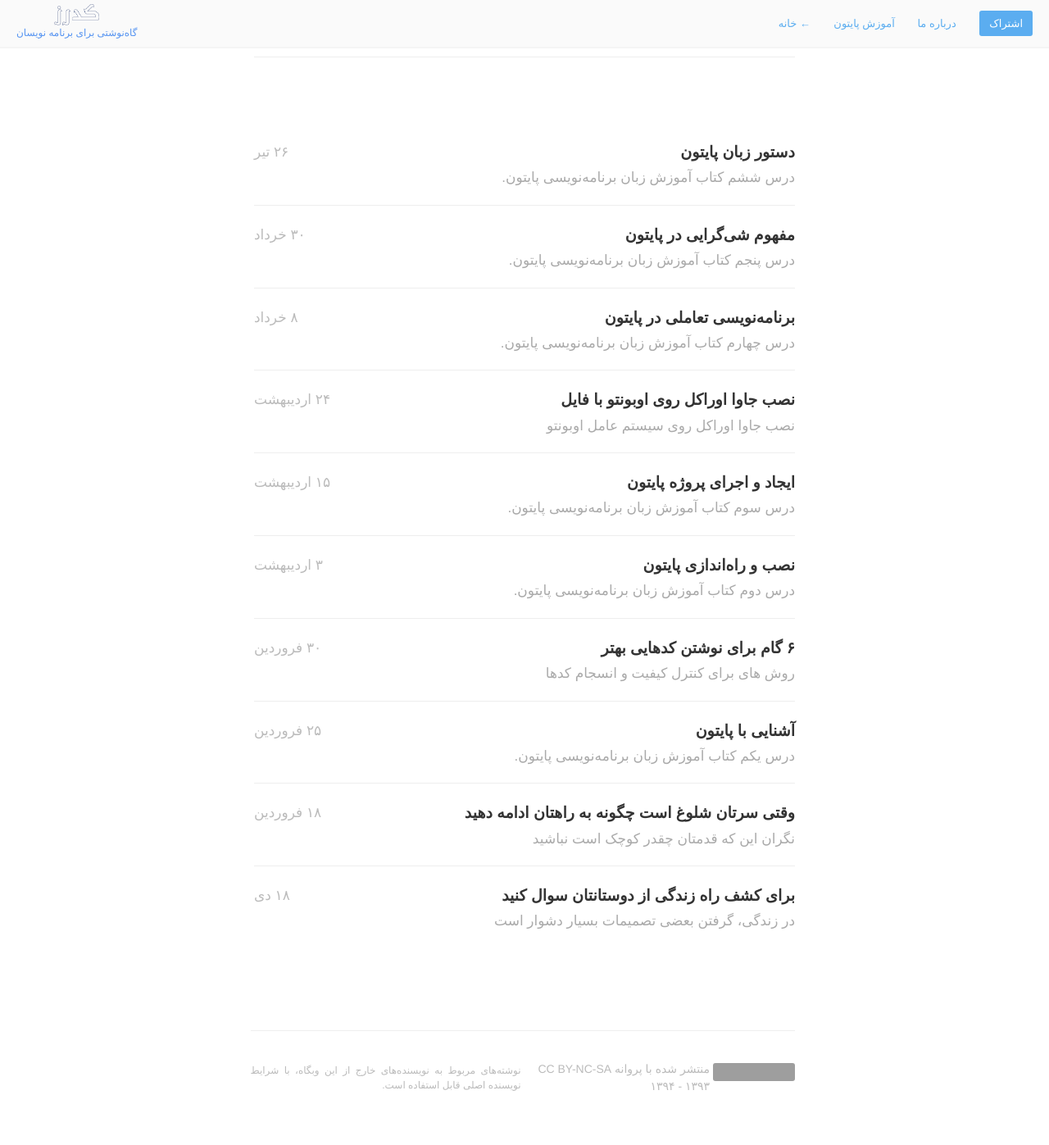
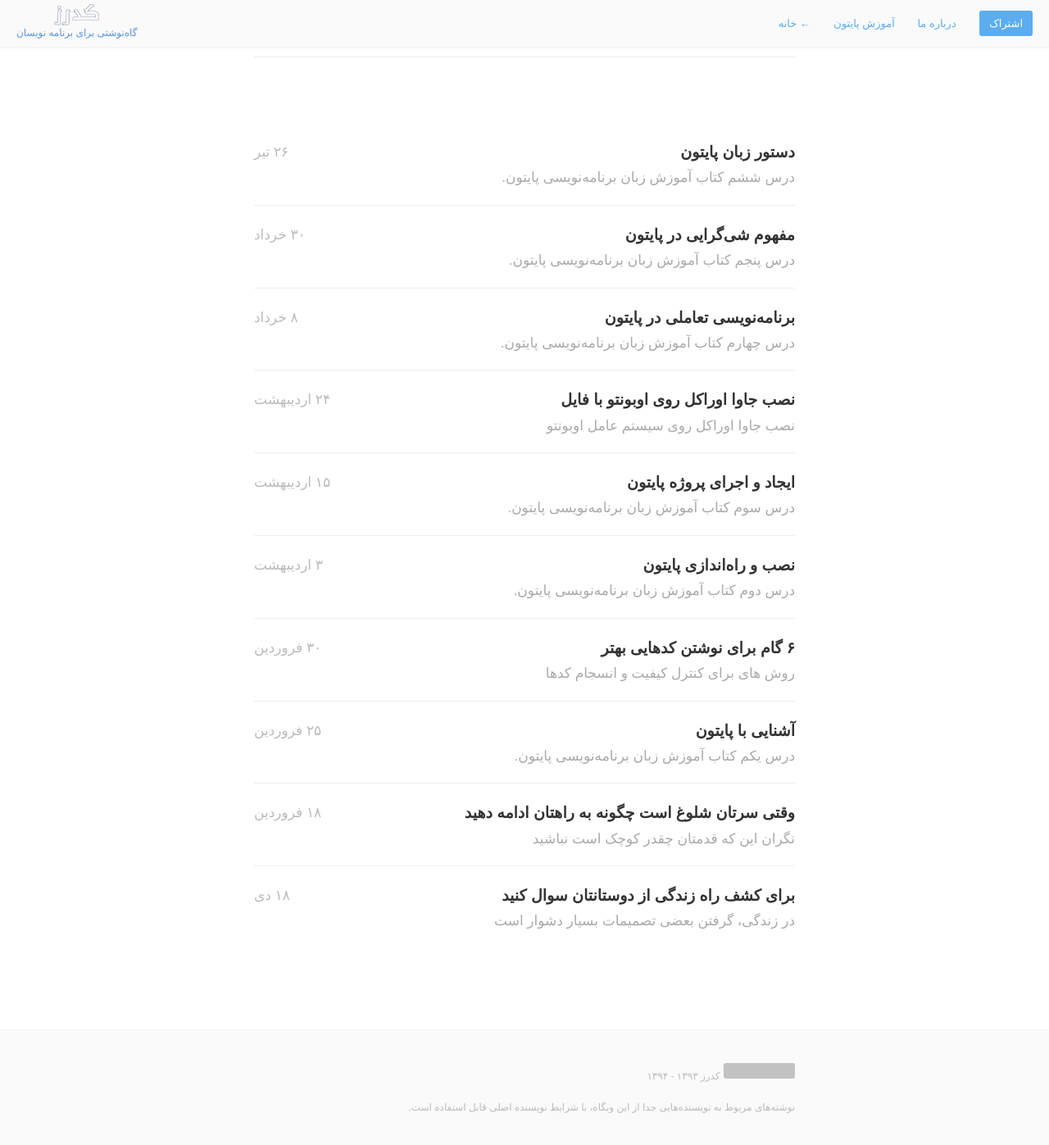
Before and after one commit to coderz-ir/coderz, a Jekyll site: the page built from index.html, in a window 1280 px wide and 1400 px high, scrolled down 230 px. Shown: the top 1397 px of the window at 82% size. Built offline with Jekyll 4.4.1, drawn with Linux system fonts in a browser that asks for light colours; some web fonts are replaced; Markdown is read by kramdown in place of the engine named in the settings; the list of posts is cut into pages by our own code; before the commit the page ends 1583 px from its top, so only the background shows below that; grey boxes are pictures that could not be loaded.

Commit message:
fix footer

```diff
--- a/_includes/footer.html
+++ b/_includes/footer.html
@@ -1,24 +1,22 @@
+<div class="wr-footer">
 <footer id="footer">
-<div style="right:0">
-    <p class="small">
-        <a rel="license" href="http://creativecommons.org/licenses/by-nc-sa/4.0/"  target="_blank" style="width: 100px;">
-            <img alt="Creative Commons License" style="border-width:0;margin-bottom: 3px;width: 100px;" src="http://mirrors.creativecommons.org/presskit/buttons/88x31/png/by-nc-sa.png" />
+<div class="footerbody">
+    <div style="width:auto">
+        <a rel="license" href="http://creativecommons.org/licenses/by-nc-sa/4.0/"  target="_blank" style="width:87px;height:30px;display:inline-block">
+            <img alt="Creative Commons License BY-NC-SA" style="border-width:0;margin-bottom:3px;width:87px;opacity:0.6" src="http://mirrors.creativecommons.org/presskit/buttons/88x31/png/by-nc-sa.png" />
         </a>
-        <span style="display:inline-block;vertical-align:top;height:35px;margin-top:-3px" >منتشر شده با پروانه CC BY-NC-SA <br>
+        <p class="small" style="display:inline-block;vertical-align:top;margin-top:7px;font-size:12px" > کدرز
                                ۱۳۹۳ -
             <script>
                 moment.loadPersian();
                 var date = moment().format('jYYYY');
                 document.write(date);
             </script>
-        </span>
-    </p>
+        </p>
+    </div>
 </div>
-
-<div style="left:0">
-    <p class="small" style="font-size:12px;">
-        <span style="margin-top:-3px" >نوشته‌‌های مربوط به نویسنده‌های خارج از این وبگاه، با شرایط نویسنده اصلی قابل استفاده است.
-        </span>
-    </p>
+<p class="small" style="font-size:12px">
+ نوشته‌‌های مربوط به نویسنده‌هایی جدا از این وبگاه، با شرایط نویسنده اصلی قابل استفاده است.
+</p>
+</footer>
 </div>
-</footer>
--- a/_layouts/default.html
+++ b/_layouts/default.html
@@ -3,7 +3,7 @@
 <head>
   <meta charset="utf-8">
   <meta http-equiv="X-UA-Compatible" content="IE=edge,chrome=1">
-  <meta name="viewport" content="width=device-width, initial-scale=1">
+  <meta name="viewport" content="width=device-width, initial-scale=1.0, maximum-scale=1.0, user-scalable=no">
 
   <title>{{ site.name }}{% if page.title %} - {{ page.title }}{% endif %}</title>
   <link rel="shortcut icon" href="/assets/images/favicon.ico">
--- a/assets/css/style.css
+++ b/assets/css/style.css
@@ -123,6 +123,9 @@ nav.main-nav {
 	z-index: 100;
     border-bottom: 1px #F5F5F5 solid;
     box-shadow: 0 0px 1px rgba(0,0,0,0.25);
+    right: 0;
+    top: 0;
+    left:0;
 }
 
 nav.main-nav ul {
@@ -154,6 +157,10 @@ nav a#pull {
 	display: none;
 }
 
+nav a#pull:focus {
+    outline: 0;
+}
+
 
 @media only screen and (max-width : 480px) {
 	nav.main-nav ul {
@@ -174,7 +181,9 @@ nav a#pull {
     nav.main-nav a {
 	    color: #5badf0;
 	    font-size: 13px;
-	    line-height: 1.35;
+	    line-height: 1.35;:focus {
+    outline: 0;
+}
 	    border-radius: 3px;
     }
     nav.main-nav a.cta {
@@ -504,19 +513,32 @@ Post List
 	font-size: 17px;
 }
 
-#footer {
-	box-shadow: inset 0 1px 0 #eee;
-	padding: 40px 0 0 0;
+.wr-footer{
+    width: 100%;
+    background: #FAFAFA;
+    box-shadow: 0 0px 1px rgba(0,0,0,0.25);
+	padding: 20px 0 20px 0;
 	margin-top: 100px;
     position: absolute;
-    text-align: center;
+    right: 0;
+    left: 0;
 }
 
-#footer div{
-	width:330px;
-	display:inline-block;
+#footer {
+    max-width: 740px;
+    margin-left:auto;
+    margin-right:auto;
+    margin-top:20px;
+    padding: 0 40px;
+}
+
+.footerbody{
+    display: table;
+}
+
+div.footerbody{
+	display: table-cell;
 	vertical-align:top;
-	position:relative;
 }
 
 /* Post Page */
@@ -712,7 +734,7 @@ h2.month {
 	#wrapper { padding:20px 20px 20px 20px;}
 	#header { margin-bottom: 60px; border-bottom: 1px solid #eee; }
 	.post { margin: 80px 0; }
-	#footer { margin-top: 60px; }
+	#footer { margin-top: 20px; }
 
 	#post-list, #archive-list { margin-top: 0; }
 	#post-meta { margin-top: 60px; }
```
